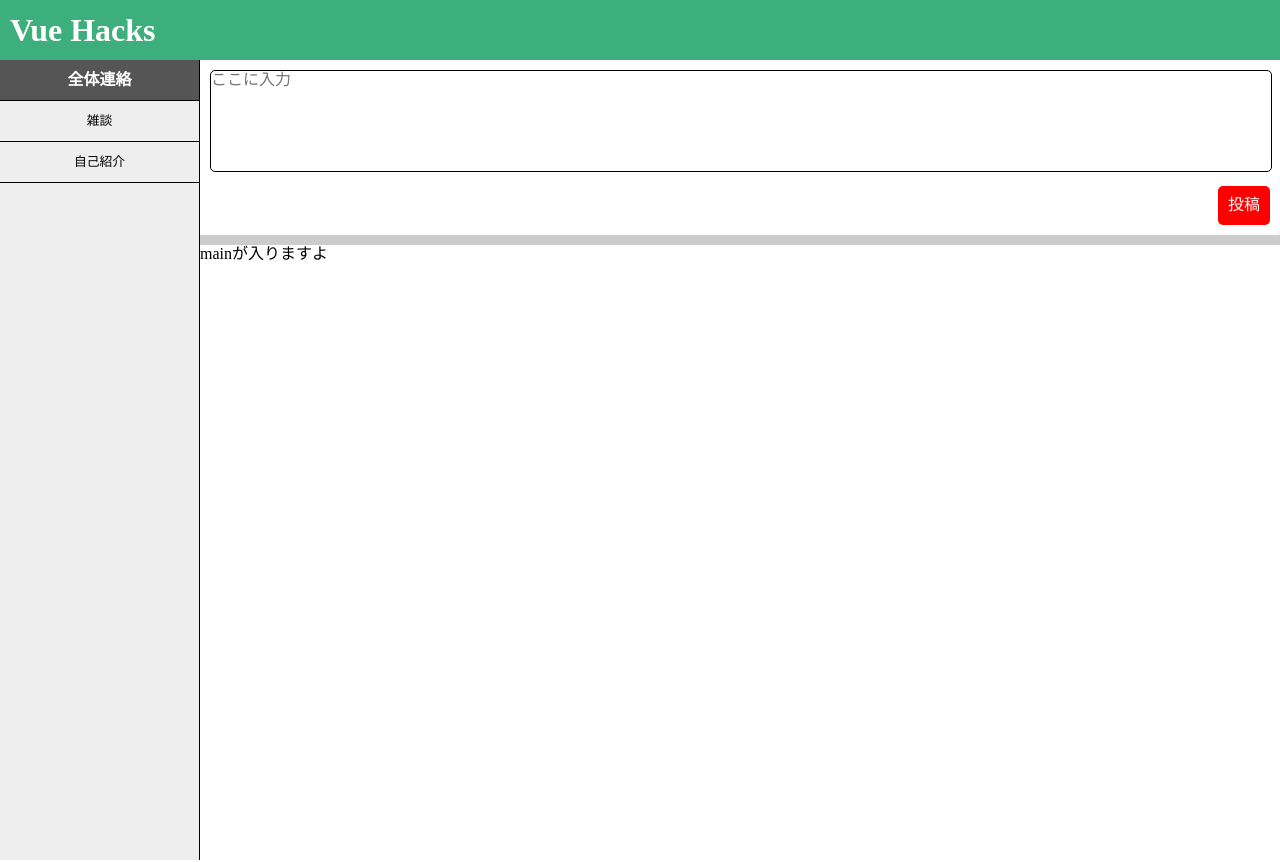
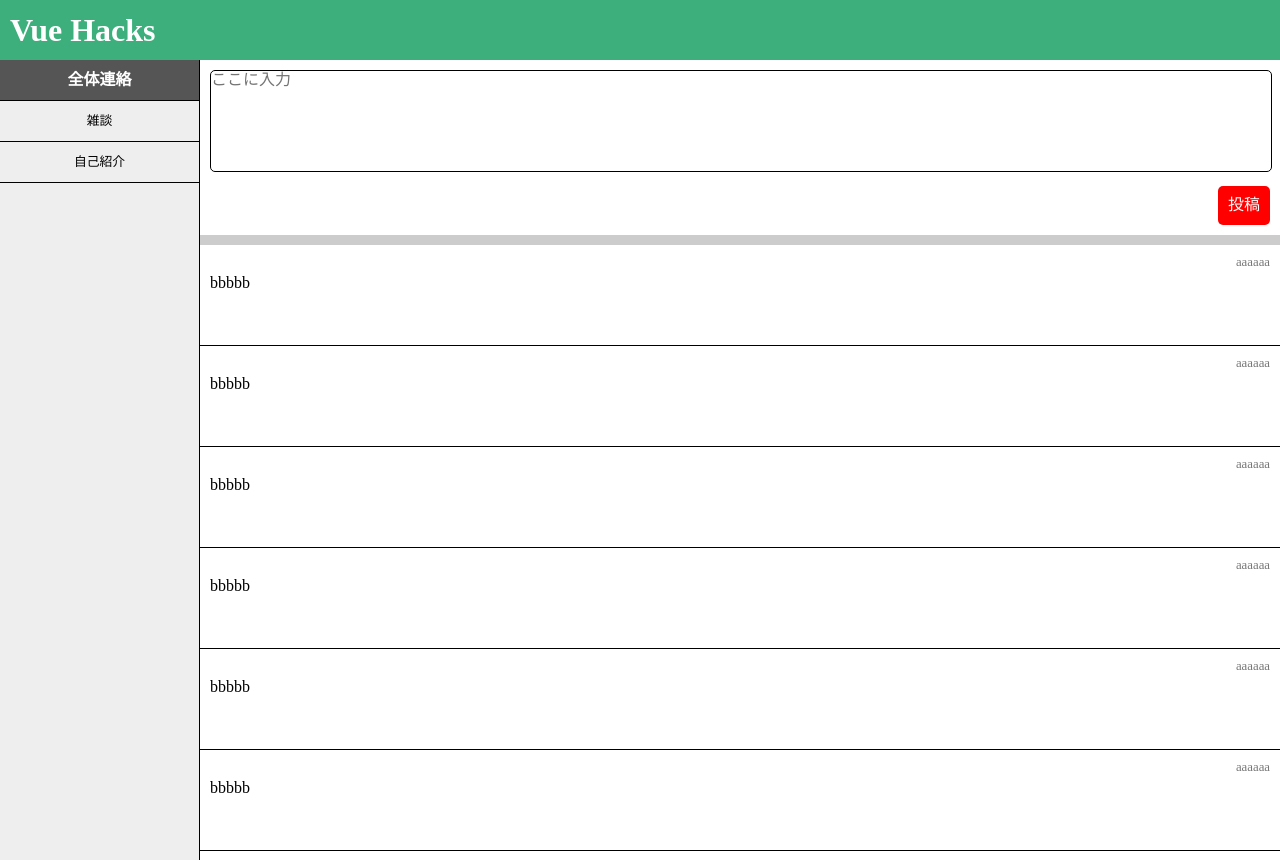
Before and after one commit to tsuyopon-xyz/fh-vue-hacks, a Vue app: page / in a window 1280 px wide. Shown: the top 862 px of the page. Before the commit the page ends 800 px from the top, so only its background shows below. Built offline with nearby package versions, Linux system fonts and the light colour scheme.

Commit message:
Done 003

```diff
--- a/src/components/Main.vue
+++ b/src/components/Main.vue
@@ -2,17 +2,35 @@
   <main class="main-container">
     <TextBox />
     <div class="devider"></div>
-    mainが入りますよ
+    <MessageList :messages="messages" />
   </main>
 </template>
 
 <script>
 import TextBox from './TextBox';
+import MessageList from './MessageList';
 
 export default {
   components: {
-    TextBox
-  }
+    TextBox,
+    MessageList
+  },
+  data() {
+    return {
+      messages: [
+        {date: 'aaaaaa', body: 'bbbbb'},
+        {date: 'aaaaaa', body: 'bbbbb'},
+        {date: 'aaaaaa', body: 'bbbbb'},
+        {date: 'aaaaaa', body: 'bbbbb'},
+        {date: 'aaaaaa', body: 'bbbbb'},
+        {date: 'aaaaaa', body: 'bbbbb'},
+        {date: 'aaaaaa', body: 'bbbbb'},
+        {date: 'aaaaaa', body: 'bbbbb'},
+        {date: 'aaaaaa', body: 'bbbbb'},
+        {date: 'aaaaaa', body: 'bbbbb'},
+      ]
+    };
+  },
 }
 </script>
 
--- /dev/null
+++ b/src/components/Message.vue
@@ -0,0 +1,44 @@
+<template>
+  <div class="message">
+    <div class="message-date">{{ date }}</div>
+    <p class="message-text">{{ body }}</p>
+  </div>
+</template>
+
+<script>
+export default {
+  props: {
+    body: {
+      type: String,
+      required: true
+    },
+    date: {
+      type: String,
+      required: true
+    },
+  }
+}
+</script>
+
+<style scoped>
+.message {
+  border-bottom: 1px solid black;
+  min-height: 80px;
+  padding: 10px;
+}
+.message:hover {
+  background-color: #eee;
+}
+
+.message-date {
+  font-size: 0.8em;
+  color: #777;
+  text-align: right;
+}
+
+.message-text {
+  margin: 0;
+  margin-top: 5px;
+  white-space: pre-line;
+}
+</style>
--- /dev/null
+++ b/src/components/MessageList.vue
@@ -0,0 +1,43 @@
+<template>
+  <div class="message-list">
+    <template v-for="(message, index) in messages">
+      <Message
+        :key="index"
+        :body="message.body"
+        :date="message.date"
+      />
+    </template>
+  </div>
+</template>
+
+<script>
+import Message from './Message';
+
+export default {
+  components: {
+    Message
+  },
+  props: {
+    messages: {
+      type: Array,
+      required: true,
+      validator: function(messages) {
+        return messages.every(message => {
+          if (typeof message.date !== 'string') {
+            return false;
+          }
+          if (typeof message.body !== 'string') {
+            return false;
+          }
+
+          return true;
+        });
+      }
+    }
+  }
+}
+</script>
+
+<style scoped>
+
+</style>
```
Also changed, not shown: 1 other file (tests, documents, lock files or other folders).
